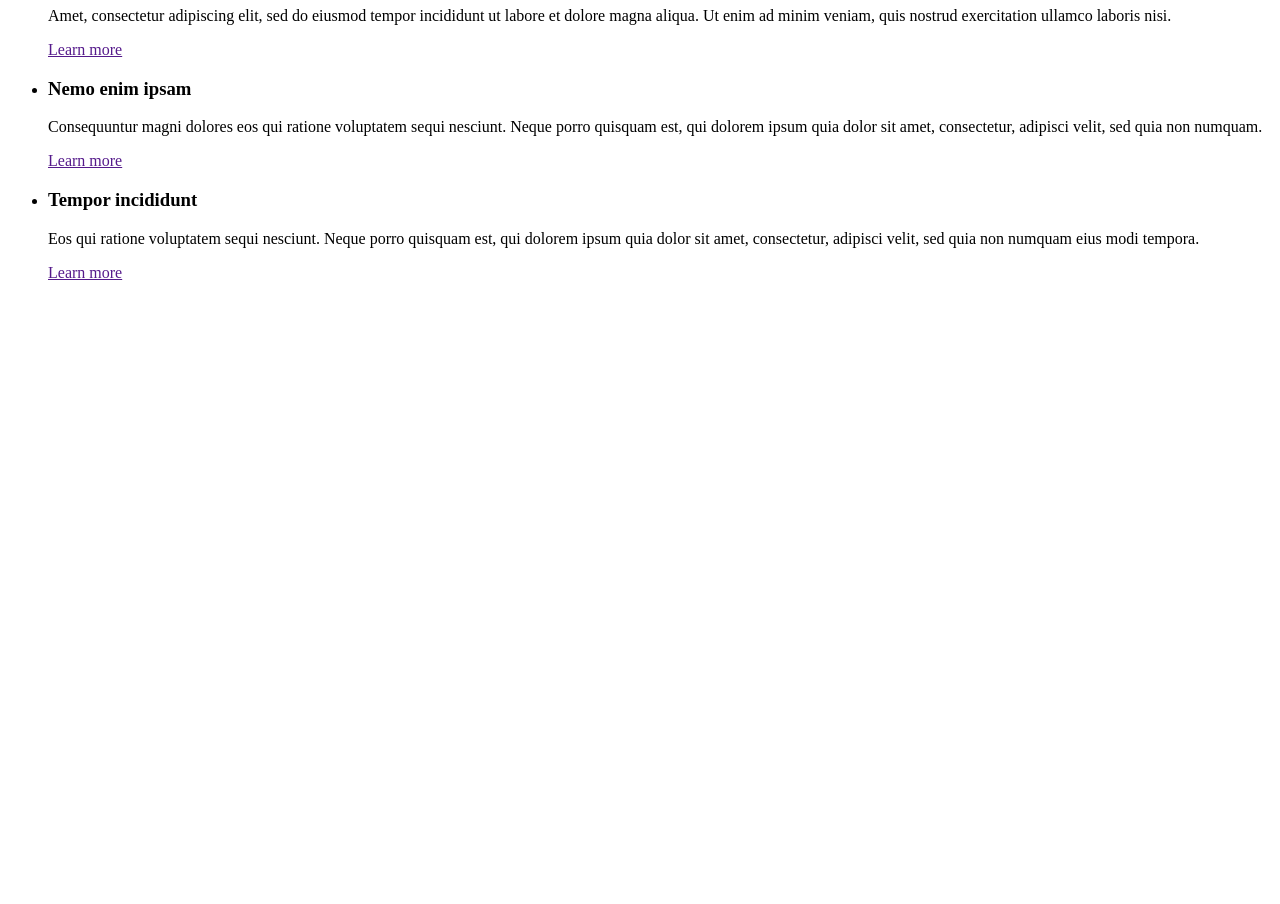
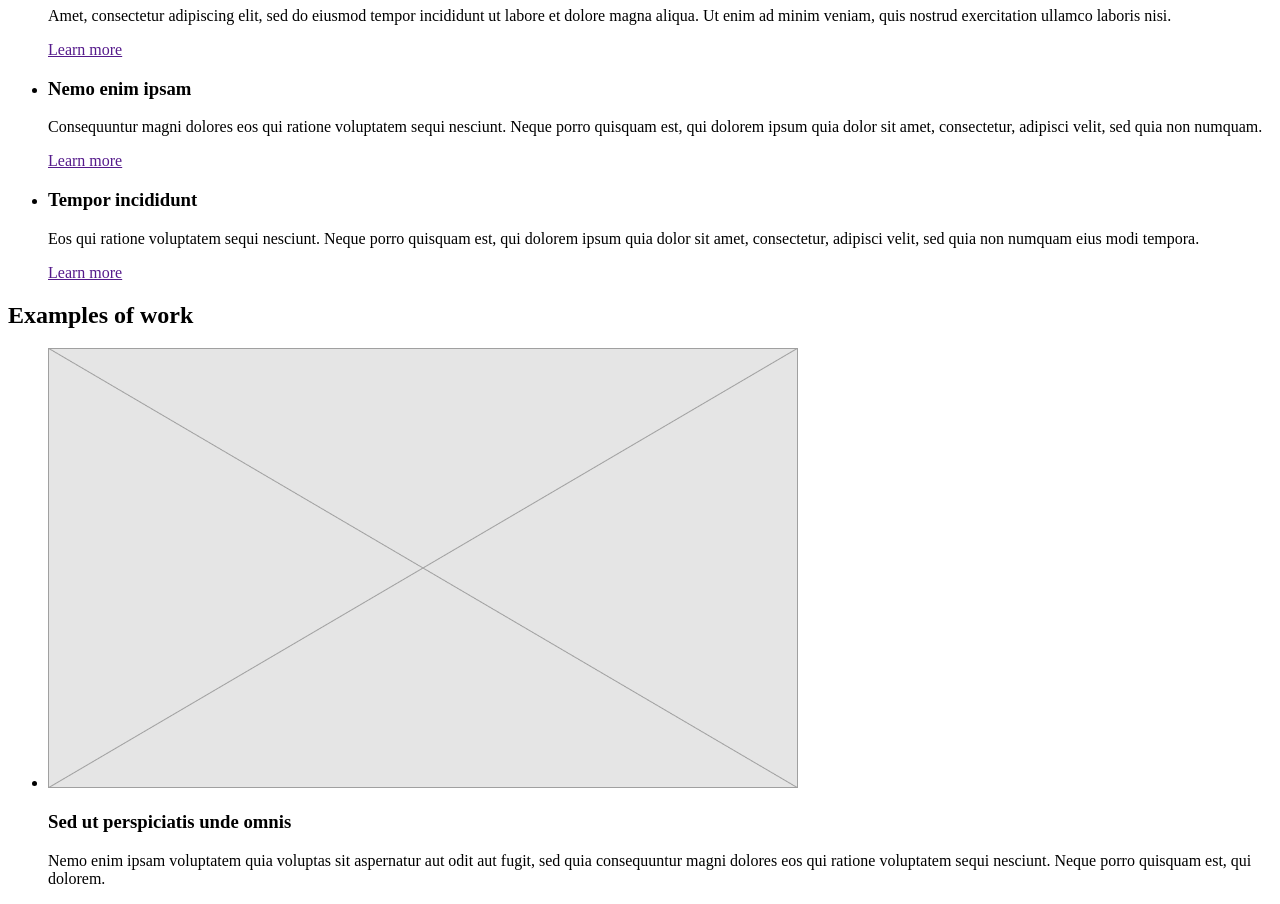
Before and after one commit to ExLuZiVe53/wireframing-hw-01, a plain HTML site: page index.html in a window 1280 px wide. Shown: the part 500-1404 px from the top of the page. Before the commit the page ends 800 px from the top, so only its background shows below. Drawn offline with Linux system fonts and the light colour scheme.

Commit message:
upside down 4 sections

```diff
--- a/index.html
+++ b/index.html
@@ -62,5 +62,17 @@
         </ul>
     </section>
 
+    <section>
+        <h2>Examples of work</h2>
+
+        <ul>
+            <li>
+                <img src="./images/placeholder.png" alt="" width="750">
+                <h3>Sed ut perspiciatis unde omnis</h3>
+                <p>Nemo enim ipsam voluptatem quia voluptas sit aspernatur aut odit aut fugit, sed quia consequuntur magni dolores eos qui ratione voluptatem sequi nesciunt. Neque porro quisquam est, qui dolorem.</p>
+            </li>
+        </ul>
+    </section>
+
 </body>
 </html>
```
Also changed, not shown: images/placeholder.png (added).
